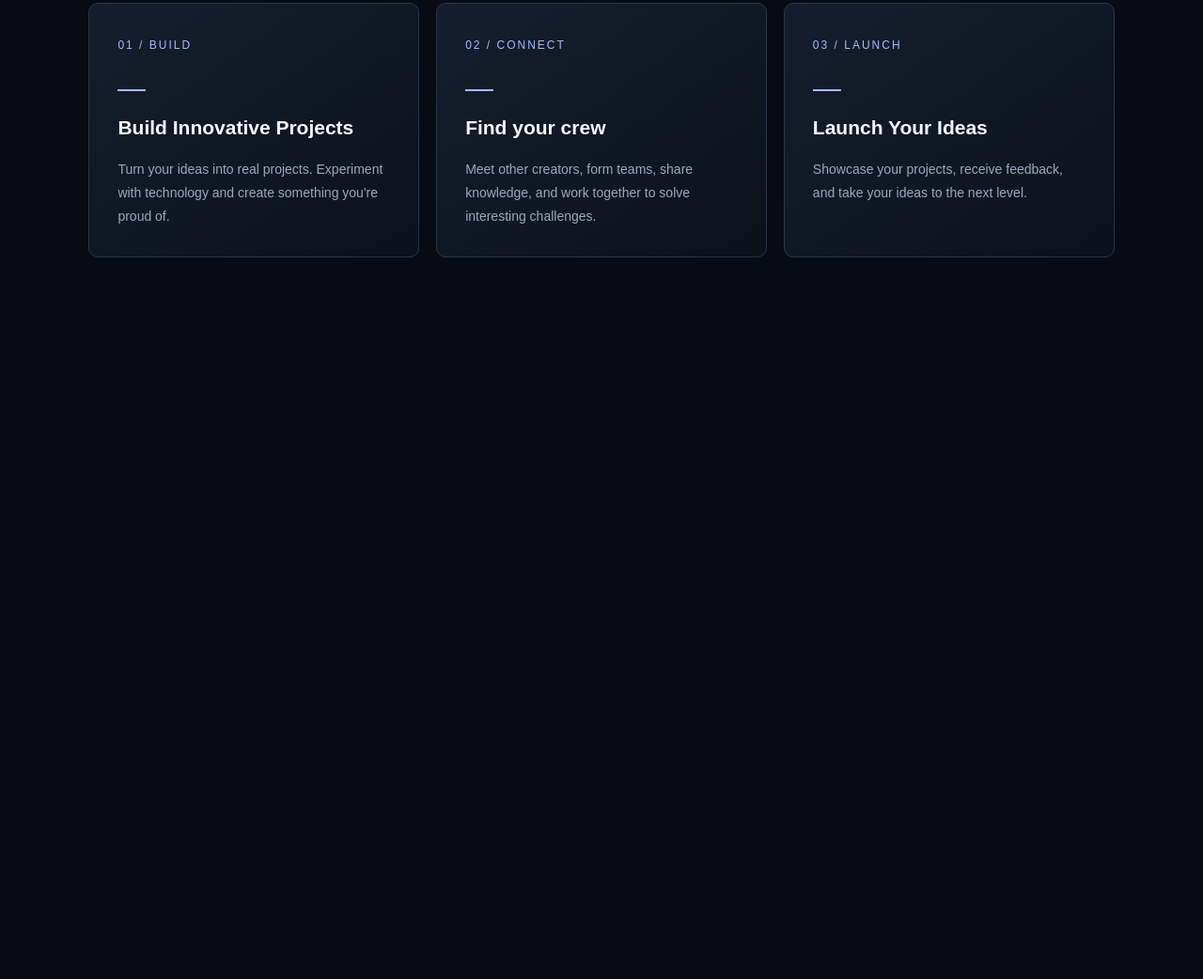
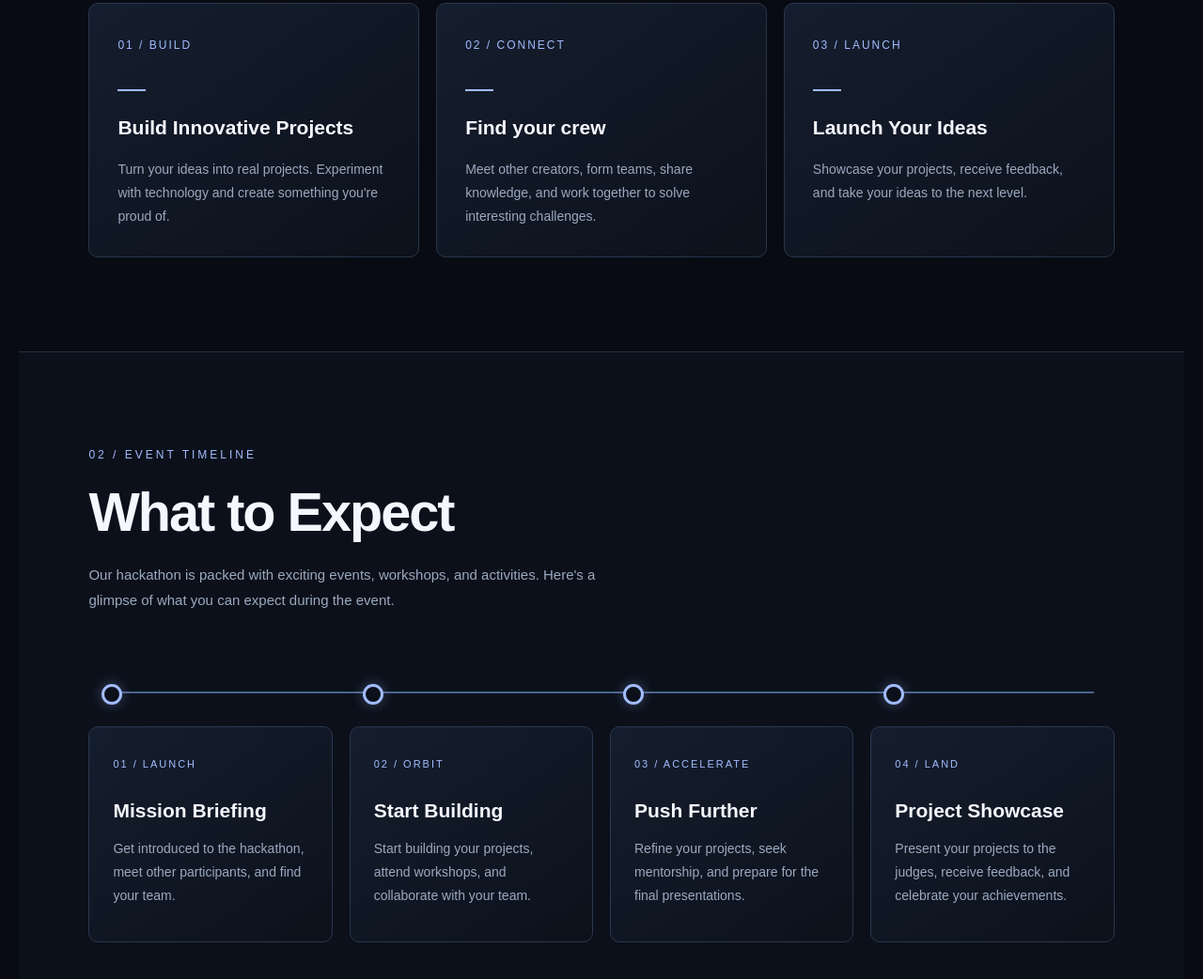
Before and after one commit to Bokang-C/Spacehacks, a plain HTML site: page index.html in a window 1280 px wide. Shown: the part 1031-2073 px from the top of the page at 94% size. Before the commit the page ends 1425 px from the top, so only its background shows below. Drawn offline with Linux system fonts and the light colour scheme.

Commit message:
Made the timeline section and formatted with CSS

```diff
--- a/index.html
+++ b/index.html
@@ -126,6 +126,79 @@
             </div>
 
         </section>
+
+        <!--Event schedule-->
+        <section class="schedule" id="schedule">
+
+            <div class="schedule-header">
+                <p class="schedule-label">02 / EVENT TIMELINE</p>
+
+                <h2>
+                    What to Expect
+                </h2>
+
+                <p class="schedule-description">
+                    Our hackathon is packed with exciting events, workshops, and activities. Here's a glimpse of what you can expect during the event.
+                </p>
+            </div>
+
+            <ol class="schedule-track">
+
+                <!--Stage 1-->
+                <li class="schedule-step">
+                    <div class="schedule-card">
+                        <span class="schedule-number">01 / LAUNCH</span>
+
+                        <h3>Mission Briefing</h3>
+
+                        <p>
+                            Get introduced to the hackathon, meet other participants, and find your team.
+                        </p>
+                    </div>
+                </li>
+
+                <!--Stage 2-->
+                <li class="schedule-step">
+                    <div class="schedule-card">
+                        <span class="schedule-number">02 / ORBIT</span>
+
+                        <h3>Start Building</h3>
+
+                        <p>
+                            Start building your projects, attend workshops, and collaborate with your team.
+                        </p>
+                    </div>
+                </li>
+
+                <!--Stage 3-->
+                <li class="schedule-step">
+                    <div class="schedule-card">
+                        <span class="schedule-number">03 / ACCELERATE</span>
+
+                        <h3>Push Further</h3>
+
+                        <p>
+                            Refine your projects, seek mentorship, and prepare for the final presentations.
+                        </p>
+                    </div>
+                </li>
+
+                <!--Stage 4-->
+                <li class="schedule-step">
+                    <div class="schedule-card">
+                        <span class="schedule-number">04 / LAND</span>
+
+                        <h3>Project Showcase</h3>
+
+                        <p>
+                            Present your projects to the judges, receive feedback, and celebrate your achievements.
+                        </p>
+                    </div>
+                </li>
+
+            </ol>
+
+        </section>
     </main>
 
 </body>
--- a/styles.css
+++ b/styles.css
@@ -292,3 +292,207 @@ nav a {
         transform: none;
     }
 }
+
+/* Event Schedule */
+
+.schedule {
+    padding: 100px 6%;
+    background: #0b101a;
+    border-top: 1px solid #253047;
+    border-bottom: 1px solid #253047;
+}
+
+.schedule-header {
+    max-width: 1400px;
+    margin: 0 auto 65px;
+}
+
+.schedule-label {
+    color: var(--accent);
+    font-size: 12px;
+    letter-spacing: 3px;
+    margin-bottom: 20px;
+}
+
+.schedule-header h2 {
+    font-size: clamp(36px, 4.5vw, 65px);
+    line-height: 1.1;
+    letter-spacing: -2px;
+}
+
+.schedule-header h2 span {
+    color: var(--accent);
+}
+
+.schedule-description {
+    color: var(--muted);
+    line-height: 1.8;
+    font-size: 15px;
+    max-width: 550px;
+    margin-top: 20px;
+}
+
+/* Timeline */
+
+.schedule-track {
+    position: relative;
+    display: grid;
+    grid-template-columns: repeat(4, minmax(0, 1fr));
+    gap: 18px;
+
+    max-width: 1400px;
+    margin: 0 auto;
+    padding: 0;
+    list-style: none;
+}
+
+/* Connect horizontal line */
+
+.schedule-track::before {
+    content: "";
+    position: absolute;
+
+    top: 19px;
+    left: 22px;
+    right: 22px;
+    height: 2px;
+
+    background: linear-gradient(
+        90deg,
+        #4a638d,
+        #4a638d,
+        #4a638d
+    );
+}
+
+/* Individual timeline stage */
+
+.schedule-step {
+    position: relative;
+    padding-top: 56px;
+    min-width: 0;
+}
+
+/* Timeline dots */
+
+.schedule-step::before {
+    content: "";
+    position: absolute;
+
+    top: 11px;
+    left: 14px;
+
+    width: 16px;
+    height: 16px;
+    border-radius: 50%;
+
+    background: #0b101a;
+    border: 3px solid var(--accent);
+
+    box-shadow: 0 0 14px #a2bcff55;
+    z-index: 1;
+}
+
+/* Event cards */
+
+.schedule-card {
+    height: 100%;
+    min-height: 230px;
+
+    padding: 25px;
+    border: 1px solid #29374e;
+    border-radius: 10px;
+
+    background: linear-gradient(
+        145deg,
+        #151e2e,
+        #0c111b
+    );
+
+    transition:
+        transform 0.3s ease,
+        border-color 0.3s ease,
+        box-shadow 0.3s ease;
+}
+
+.schedule-card:hover {
+    transform: translateY(-5px);
+    border-color: var(--accent);
+    box-shadow: 0 8px 30px #00000044;
+}
+
+.schedule-number {
+    color: var(--accent);
+    font-size: 11px;
+    letter-spacing: 2px;
+}
+
+.schedule-card h3 {
+    font-size: 21px;
+    line-height: 1.3;
+    margin: 25px 0 14px;
+}
+
+.schedule-card p {
+    color: var(--muted);
+    font-size: 14px;
+    line-height: 1.8;
+}
+
+/* Mobile timeline */
+
+@media (max-width: 900px) {
+
+    .schedule {
+        padding: 70px 6%;
+    }
+
+    .schedule-header {
+        margin-bottom: 40px;
+    }
+
+    .schedule-track {
+        display: flex;
+        flex-direction: column;
+        gap: 0;
+    }
+
+    /* Change line to vertical */
+
+    .schedule-track::before {
+        top: 30px;
+        bottom: 55px;
+        left: 22px;
+        right: auto;
+
+        width: 2px;
+        height: auto;
+    }
+
+    .schedule-step {
+        padding: 0 0 20px 54px;
+    }
+
+    .schedule-step::before {
+        top: 22px;
+        left: 14px;
+    }
+
+    .schedule-card {
+        min-height: 0;
+        padding: 24px;
+    }
+
+}
+
+/* Accessibility */
+
+@media (prefers-reduced-motion: reduce) {
+    .schedule-card {
+        transition: none;
+    }
+
+    .schedule-card:hover {
+        transform: none;
+    }
+}
```
